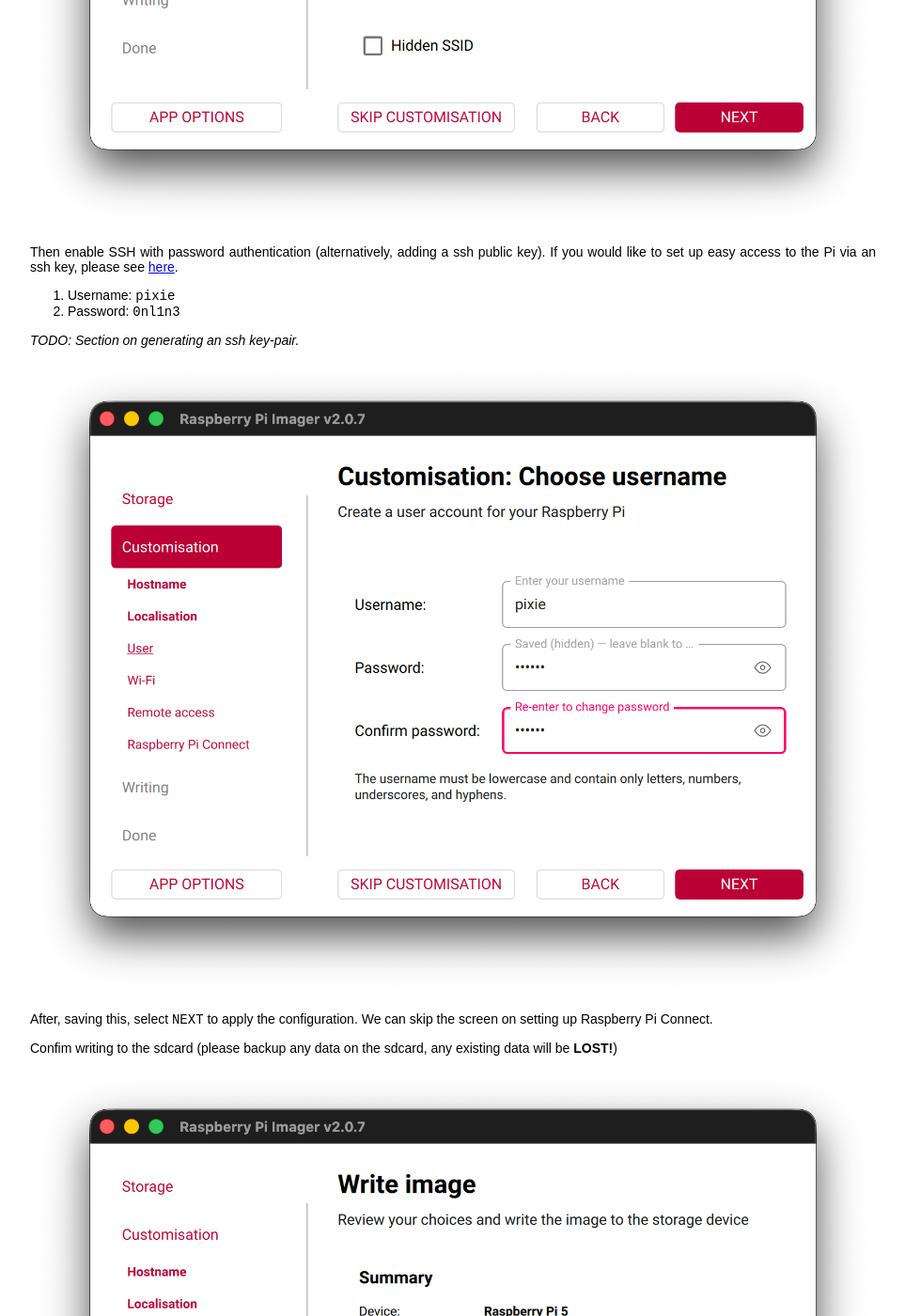
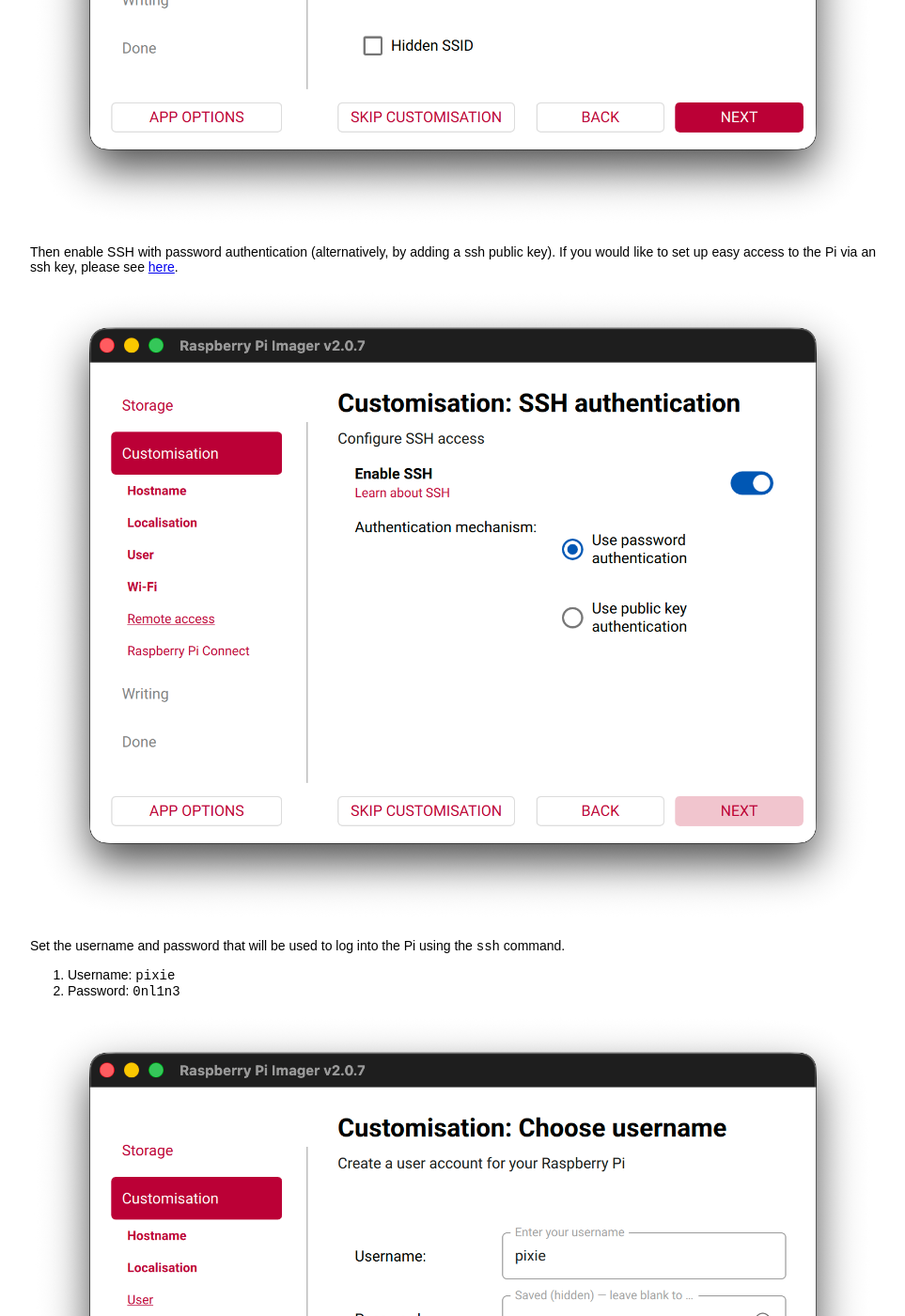
Before and after one commit to carpentriesoffline/Building_a_miniHPC_for_Training, a Jekyll site: the page built from 02-prepareSDCard.md, in a window 1280 px wide and 1400 px high, scrolled down 4889 px. Shown: the whole window at 94% size, without its empty margins (158-1121 px from the left). Built offline with Jekyll 4.4.1, drawn with Linux system fonts in a browser that asks for light colours; some of the changed text lies outside the part shown.

Commit message:
Add SSH screenshot and set nodes to 2-digit names

```diff
--- a/02-prepareSDCard.md
+++ b/02-prepareSDCard.md
@@ -84,16 +84,18 @@
 
 ![Wi-Fi network entry](/fig/screenshots/imager-os-config.png)
 
-Then enable SSH with password authentication (alternatively, adding a ssh public key). If you would like to set up easy access to the Pi via an ssh key, please see [here](ssh-setup.md).
+Then enable SSH with password authentication (alternatively, by adding a ssh public key). If you would like to set up easy access to the Pi via an ssh key, please see [here](ssh-setup.md).
+
+![Setting up SSH](/fig/screenshots/imager-ssh-options.png)
+
+Set the username and password that will be used to log into the Pi using the `ssh` command.
 
 1. Username: `pixie`
 1. Password: `0nl1n3`
 
-_TODO: Section on generating an ssh key-pair._
-
 ![Setting the username and password](/fig/screenshots/imager-pwd-setup.png)
 
-After, saving this, select `NEXT` to apply the configuration. We can skip the screen on setting up Raspberry Pi Connect.
+After, saving this, select `NEXT` to apply the configuration. We can skip the final screen on setting up Raspberry Pi Connect.
 
 Confim writing to the sdcard (please backup any data on the sdcard, any existing data will be **LOST!**)
 
```
Also changed, not shown: other parts of 02-prepareSDCard.md (+2 -2 lines).
